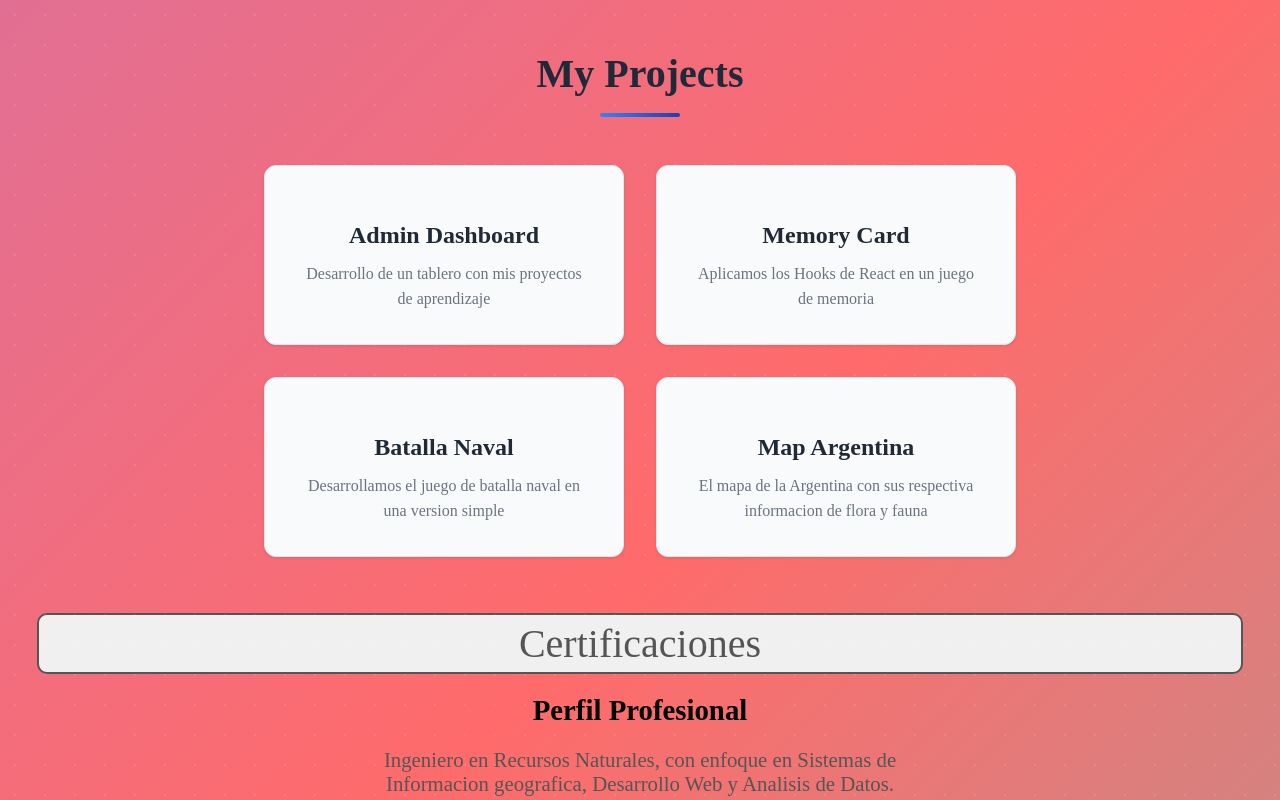
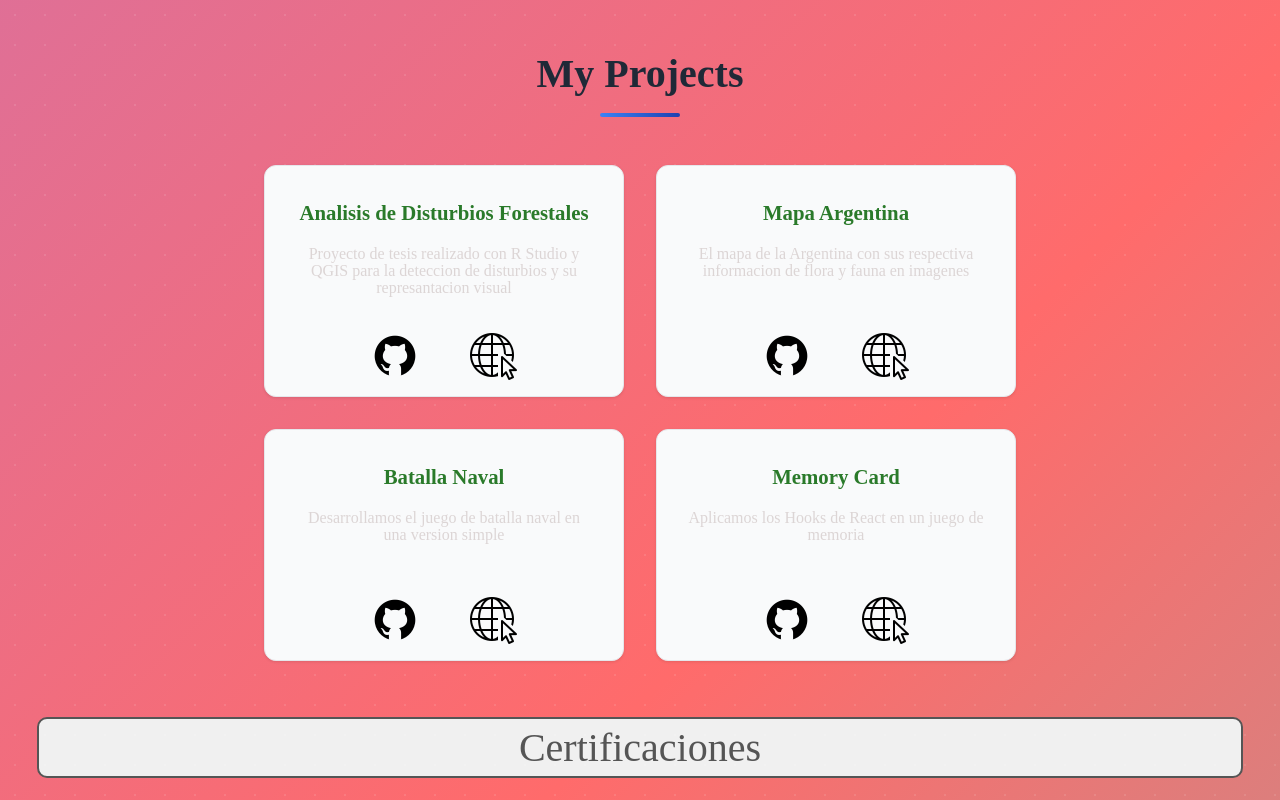
Before and after one commit to JoelCabrera-irnma/CV_Perfil_Ingeniero, a React (Vite) app: page / in a window 1280 px wide. Both pictures are taken after a click on the link "PROYECTOS". Shown: the part 510-1310 px from the top of the page. Built offline with nearby package versions, Linux system fonts and the light colour scheme; a web font is replaced by a local one.

Commit message:
Rediseño y actualizacion de informacion de proyectos

```diff
--- a/src/components/Projects.css
+++ b/src/components/Projects.css
@@ -11,7 +11,7 @@
   --shadow-md: 0 4px 6px rgba(0, 0, 0, 0.1);
   --shadow-lg: 0 10px 25px rgba(0, 0, 0, 0.15);
   --border-radius: 12px;
-  --transition: all 0.3s cubic-bezier(0.4, 0, 0.2, 1);
+  --transition: width 0.15s ease;
 }
 
 /* Sección principal */
@@ -56,16 +56,15 @@
 .project-card {
   display: flex;
   flex-direction: column;
-  min-height: 0; /* Importante para que funcione correctamente con flex y grid */
-  overflow: hidden; /* Evita desbordamientos visuales */
+  height: 200px; /* Altura fija */
+  overflow: hidden; /* Oculta el contenido que excede */
   background: var(--card-background2);
   border: 1px solid var(--border-color);
   border-radius: var(--border-radius);
-  padding: 2rem;
+  padding: 15px 30px;
   transition: var(--transition);
   cursor: pointer;
   position: relative;
-  overflow: hidden;
   box-shadow: var(--shadow-sm);
 }
 
@@ -99,11 +98,20 @@
 
 /* Título del proyecto */
 .project-card h3 {
-  font-size: 1.5rem;
+  /*font-size: 1.5rem;
   font-weight: 600;
   color: var(--text-primary);
-  margin-bottom: 0.75rem;
+  margin-bottom: 0.75rem; */
   transition: var(--transition);
+  font-weight: bold;
+    font-size: 1.3rem;
+    color: #2a7a2a;
+    text-align: center;
+    margin-bottom: 5px;
+    flex-shrink: 0;
+    white-space: nowrap;
+    overflow: hidden;
+    text-overflow: ellipsis;
 }
 
 .project-card:hover h3 {
@@ -112,10 +120,24 @@
 
 /* Descripción del proyecto */
 .project-card p {
-  font-size: 1rem;
+  /*font-size: 1rem;
   line-height: 1.6;
   color: var(--text-secondary);
   margin: 0;
+  padding: 0;*/
+  font-size: 1rem;
+    color: #dcd5d5;
+    line-height: 1.05;
+    flex: 1;
+    overflow: hidden;
+    display: -webkit-box;
+    -webkit-box-orient: vertical;
+}
+
+.project-card div{
+  display: flex;
+  gap: 3rem;
+  justify-content: center;
 }
 
 /* Animaciones */
--- a/src/components/Projects.jsx
+++ b/src/components/Projects.jsx
@@ -4,15 +4,15 @@ const Projects = () => {
   const projects = [
         {
             id: 1,
-            title: 'Admin Dashboard',
-            description: 'Desarrollo de un tablero con mis proyectos de aprendizaje',
-            link: 'https://dashboard-ten-opal.vercel.app/'
+            title: 'Analisis de Disturbios Forestales',
+            description: 'Proyecto de tesis realizado con R Studio y QGIS para la deteccion de disturbios y su represantacion visual',
+            link: 'https://github.com/JoelCabrera-irnma/analisis_disturbios_forestales'
         },
         {
             id: 2,
-            title: 'Memory Card',
-            description: 'Aplicamos los Hooks de React en un juego de memoria',
-            link: 'https://memory-card-nine-eta.vercel.app/'
+            title: 'Mapa Argentina',
+            description: 'El mapa de la Argentina con sus respectiva informacion de flora y fauna en imagenes',
+            link: 'https://joelcabrera-irnma.github.io/Map-interactive-argentina-flora-fauna/'
         },
         {
             id: 3,
@@ -22,9 +22,9 @@ const Projects = () => {
         },
         {
             id: 4,
-            title: 'Map Argentina',
-            description: 'El mapa de la Argentina con sus respectiva informacion de flora y fauna',
-            link: 'https://joelcabrera-irnma.github.io/Map-interactive-argentina-flora-fauna/'
+            title: 'Memory Card',
+            description: 'Aplicamos los Hooks de React en un juego de memoria',
+            link: 'https://memory-card-nine-eta.vercel.app/'
         },
     ];
 
@@ -39,6 +39,10 @@ const Projects = () => {
                     >
                         <h3>{project.title}</h3>
                         <p>{project.description}</p>
+                        <div>
+                            <img src="public/assets/icons8-github-50.png" alt="github" />
+                            <img src="public/assets/icons8-internet-50.png" alt="web" />
+                        </div>
                     </a>
                 ))}
             </div>
```
Also changed, not shown: public/assets/icons8-internet-50.png (added).
